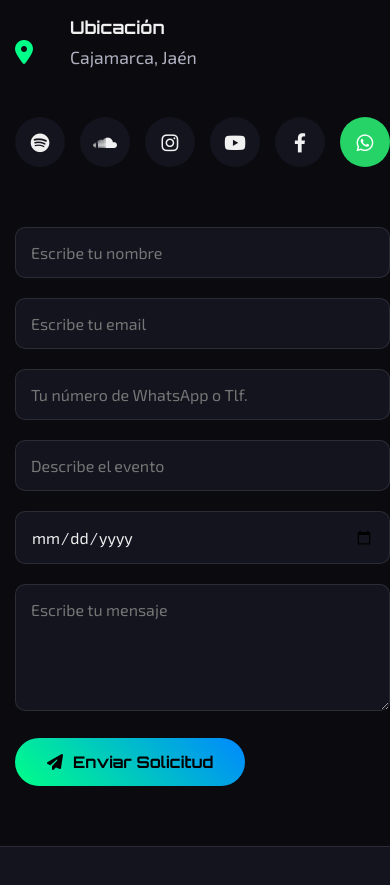
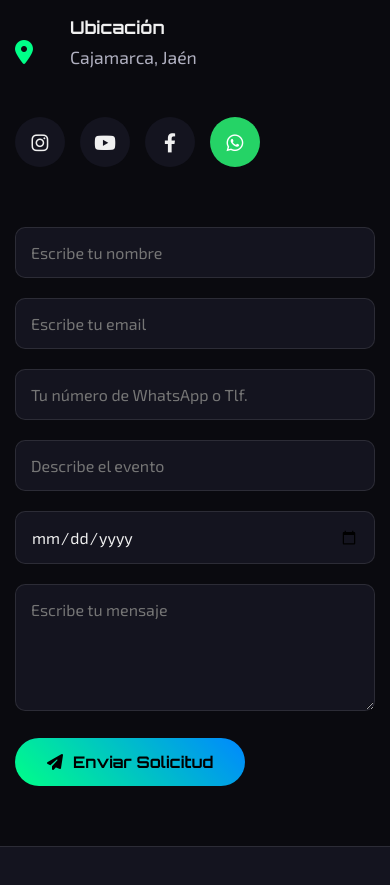
Before and after one commit to Yoversito/Codev, a plain HTML site: page index.html in a window 390 px wide. Shown: the part 8263-9148 px from the top of the page. Drawn offline with nearby package versions, Linux system fonts and the light colour scheme.

Commit message:
Fix mobile overflow + remove spotify/soundcloud

```diff
--- a/index.html
+++ b/index.html
@@ -529,26 +529,6 @@
               <!-- Oficiales (mientras no tengas cuenta) -->
               <a
                 class="social-link"
-                href="https://www.spotify.com/"
-                target="_blank"
-                rel="noopener noreferrer"
-                aria-label="Spotify"
-              >
-                <i class="fab fa-spotify"></i>
-              </a>
-
-              <a
-                class="social-link"
-                href="https://soundcloud.com/"
-                target="_blank"
-                rel="noopener noreferrer"
-                aria-label="SoundCloud"
-              >
-                <i class="fab fa-soundcloud"></i>
-              </a>
-
-              <a
-                class="social-link"
                 href="https://www.instagram.com/"
                 target="_blank"
                 rel="noopener noreferrer"
--- a/styles.scss
+++ b/styles.scss
@@ -44,6 +44,10 @@
 html {
     scroll-behavior: smooth;
     font-size: 16px;
+
+    /* FIX: evita scroll horizontal en móvil */
+    overflow-x: hidden;
+    width: 100%;
 }
 
 body {
@@ -53,6 +57,17 @@ body {
     line-height: 1.6;
     overflow-x: hidden;
     transition: var(--transition);
+    width: 100%;
+}
+
+/* FIX: multimedia nunca debe “salirse” del viewport */
+img,
+video,
+iframe,
+canvas,
+svg {
+    max-width: 100%;
+    height: auto;
 }
 
 .container {
@@ -272,6 +287,9 @@ p {
     backdrop-filter: blur(10px);
     background: var(--glass);
     border-bottom: 1px solid var(--border);
+
+    /* FIX: corta cualquier desborde horizontal */
+    overflow-x: hidden;
 }
 
 .navbar .container {
@@ -548,6 +566,9 @@ p {
 /* ===== SECTIONS COMMON ===== */
 .section {
     padding: 100px 0;
+
+    /* FIX: corta cualquier desborde horizontal */
+    overflow-x: hidden;
 }
 
 .section-header {
@@ -831,6 +852,7 @@ p {
     color: var(--neon-green);
     font-size: 1.2rem;
 }
+
 .volume-slider {
     width: 80px;
     height: 6px;
@@ -1019,6 +1041,9 @@ p {
     display: grid;
     grid-template-columns: 1fr 1fr;
     gap: 60px;
+
+    /* FIX: evita que algo “empuje” el ancho */
+    overflow-x: hidden;
 }
 
 .contact-info h3 {
@@ -1034,6 +1059,9 @@ p {
     align-items: center;
     gap: 15px;
     margin-bottom: 20px;
+
+    /* FIX: permite que el texto haga wrap en flex */
+    min-width: 0;
 }
 
 .contact-item i {
@@ -1042,14 +1070,30 @@ p {
     width: 40px;
 }
 
+/* FIX: el contenedor de texto dentro de flex no debe forzar ancho */
+.contact-item div {
+    min-width: 0;
+}
+
 .contact-item h5 {
     margin-bottom: 5px;
+}
+
+/* FIX: correos/textos largos no generan scroll */
+.contact-item p {
+    overflow-wrap: anywhere;
+    word-break: break-word;
 }
 
 .social-links {
     display: flex;
     gap: 15px;
     margin-top: 30px;
+
+    /* FIX: si no entra, baja de línea (adiós scroll horizontal) */
+    flex-wrap: wrap;
+    row-gap: 15px;
+    max-width: 100%;
 }
 
 .social-link {
@@ -1064,6 +1108,9 @@ p {
     font-size: 1.2rem;
     text-decoration: none;
     transition: var(--transition);
+
+    /* FIX: no se estira raro en flex */
+    flex: 0 0 auto;
 }
 
 .social-link:hover {
@@ -1105,6 +1152,9 @@ p {
     background: var(--bg-secondary);
     padding: 60px 0 30px;
     border-top: 1px solid var(--border);
+
+    /* FIX: corta cualquier desborde horizontal */
+    overflow-x: hidden;
 }
 
 .footer-content {
@@ -1155,6 +1205,9 @@ p {
 .newsletter-form {
     display: flex;
     margin-top: 15px;
+
+    /* FIX: evita overflow en flex */
+    max-width: 100%;
 }
 
 .newsletter-form input {
@@ -1164,6 +1217,9 @@ p {
     border: 1px solid var(--border);
     border-radius: 5px 0 0 5px;
     color: var(--text-primary);
+
+    /* FIX: clave para que el input no empuje el ancho */
+    min-width: 0;
 }
 
 .newsletter-form button {
@@ -1187,12 +1243,20 @@ p {
     display: flex;
     justify-content: space-between;
     align-items: center;
+
+    /* FIX: si no entra, que haga wrap sin empujar ancho */
+    flex-wrap: wrap;
+    gap: 15px;
 }
 
 .footer-bottom p {
     font-size: 0.9rem;
     color: var(--text-secondary);
     margin: 0;
+
+    /* FIX: por si hay texto largo */
+    overflow-wrap: anywhere;
+    word-break: break-word;
 }
 
 .footer-bottom i {
@@ -1245,6 +1309,9 @@ p {
         transition: var(--transition);
         border-bottom: 1px solid var(--border);
         z-index: 999;
+
+        /* FIX: evita que se “salga” horizontalmente */
+        overflow-x: hidden;
     }
 
     .nav-menu.active {
@@ -1298,6 +1365,11 @@ p {
     .footer-bottom {
         flex-direction: column;
         gap: 15px;
+    }
+
+    /* Opcional útil: en móvil centra los íconos */
+    .social-links {
+        justify-content: center;
     }
 }
 
```
